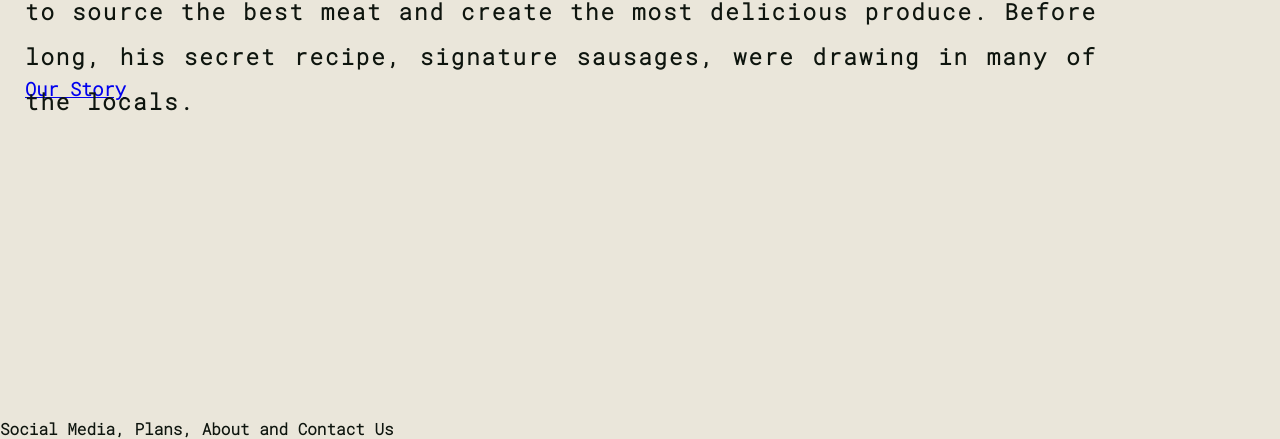
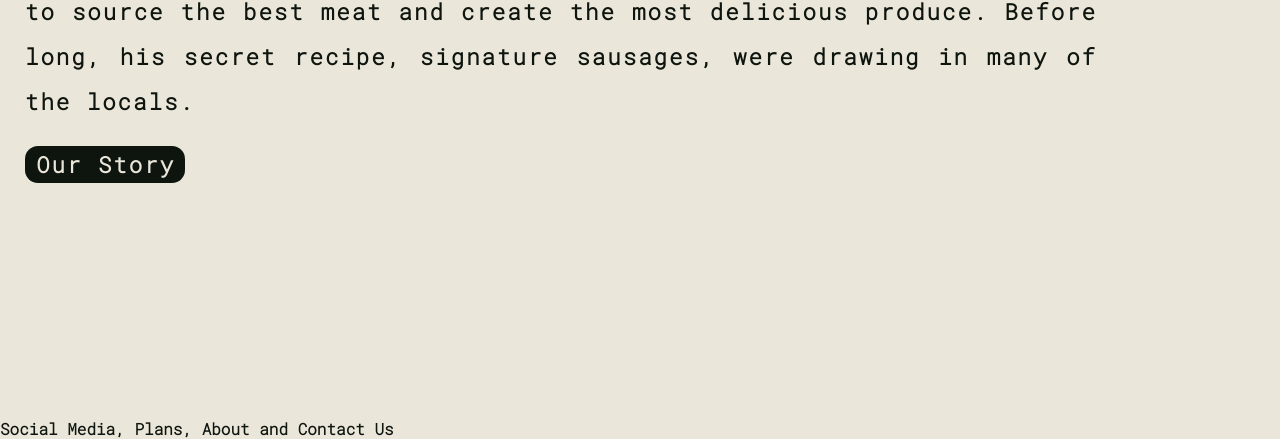
Before and after one commit to tinobragaa/mils-kitchen, a plain HTML site: page index.html in a window 1280 px wide. Shown: the part 2668-3107 px from the top of the page. Drawn offline with Linux system fonts and the light colour scheme.

Commit message:
Add the our story button and hover effect

```diff
--- a/assets/css/style.css
+++ b/assets/css/style.css
@@ -363,3 +363,32 @@ body {
     left: 60px;
     position: relative;
 }
+
+#story-button {
+    background-color: #0E150E;
+    border-radius: 13px;
+    height: 37px;
+    width: 160px;
+    top: 70px;
+    position: relative;
+}
+
+#story-button h3 {
+    font-size: 140%;
+    letter-spacing: 2px;
+    left: 7%;
+    top: 4px;
+    position: relative;
+}
+
+#story-button a {
+    color: #EAE6DA;
+    text-transform: capitalize;
+    text-decoration: none;
+}
+
+#story-button a:hover {
+    background-color: #EAE6DA;
+    color: #0E150E;
+    border-radius: 10px;
+}
```
